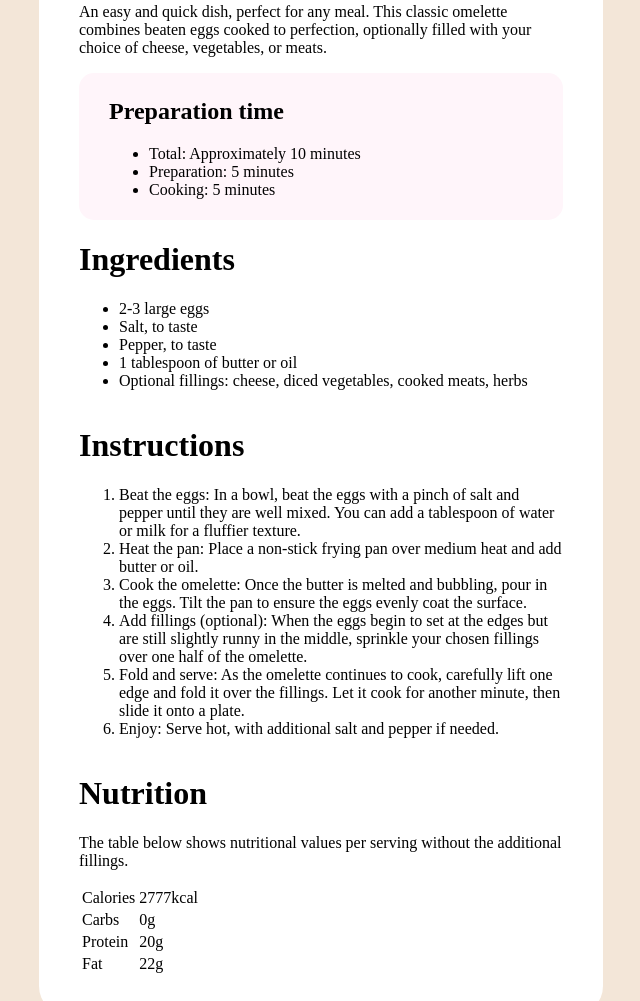
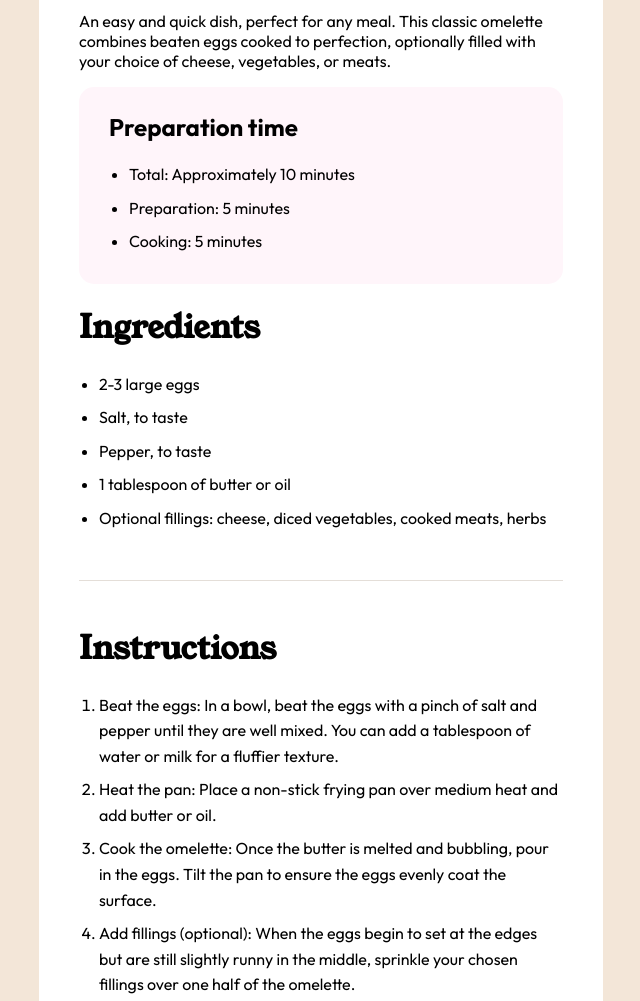
Before and after one commit to AaronVU/recipe-page-project, a plain HTML site: page index.html in a window 1280 px wide. Shown: the part 450-1451 px from the top of the page, without its empty margins (319-959 px from the left). Drawn offline with Linux system fonts and the light colour scheme.

Commit message:
Added style to components

```diff
--- a/index.html
+++ b/index.html
@@ -45,6 +45,36 @@
 			border-radius: 15px;
 			padding: 5px 30px;
 		}
+
+		.list {
+			padding-left: 1.25rem;
+			margin: 0 0 24px 0;
+			line-height: 1.6;
+		}
+
+		.list li{ margin-block: 8px; }
+
+		.ingredients-list {
+			padding-left: 1.25rem;
+			margin: 0 0 24px 0;
+			line-height: 1.6;
+		}
+
+		.ingredients-list li{ margin-block: 8px; }
+
+		.instructions {
+			padding-left: 1.25rem;
+			margin: 0 0 24px 0;
+			line-height: 1.6;
+		}
+
+		.instructions li { margin-block: 8px; }
+
+		.divider {
+			border: 0;
+			border-top: 1px solid hsl(30, 18%, 87%);
+			margin: 24px 0;
+		}
 	</style>
 </head>
 
@@ -61,7 +91,7 @@
 			</p>
 			<div class="card">
 				<h2>Preparation time</h2>
-				<ul>
+				<ul class="list">
 					<li>Total: Approximately 10 minutes</li>
 					<li>Preparation: 5 minutes</li>
 					<li>Cooking: 5 minutes</li>
@@ -71,7 +101,7 @@
 
 		<div>
 			<h1>Ingredients</h1>
-			<ul>
+			<ul class="ingredients-list">
 				<li>2-3 large eggs</li>
 				<li>Salt, to taste</li>
 				<li>Pepper, to taste</li>
@@ -80,9 +110,11 @@
 			</ul>
 		</div>
 
+		<hr class="divider">
+
 		<div>
 			<h1>Instructions</h1>
-			<ol>
+			<ol class="instructions">
 				<li>Beat the eggs: In a bowl, beat the eggs with a pinch of salt and pepper until they are well mixed.
 					You can add a tablespoon of water or milk for a fluffier texture.
 				</li>
@@ -99,6 +131,8 @@
 				<li>Enjoy: Serve hot, with additional salt and pepper if needed.</li>
 			</ol>
 		</div>
+
+		<hr class="divider">
 
 		<div>
 			<h1>Nutrition</h1>
--- a/styles.css
+++ b/styles.css
@@ -11,3 +11,11 @@
   font-weight: 400;
   font-style: normal;
 }
+
+body {
+  font-family: "Outfit", sans-serif;
+}
+
+h1 {
+  font-family: "Young Serif", serif;
+}
```
